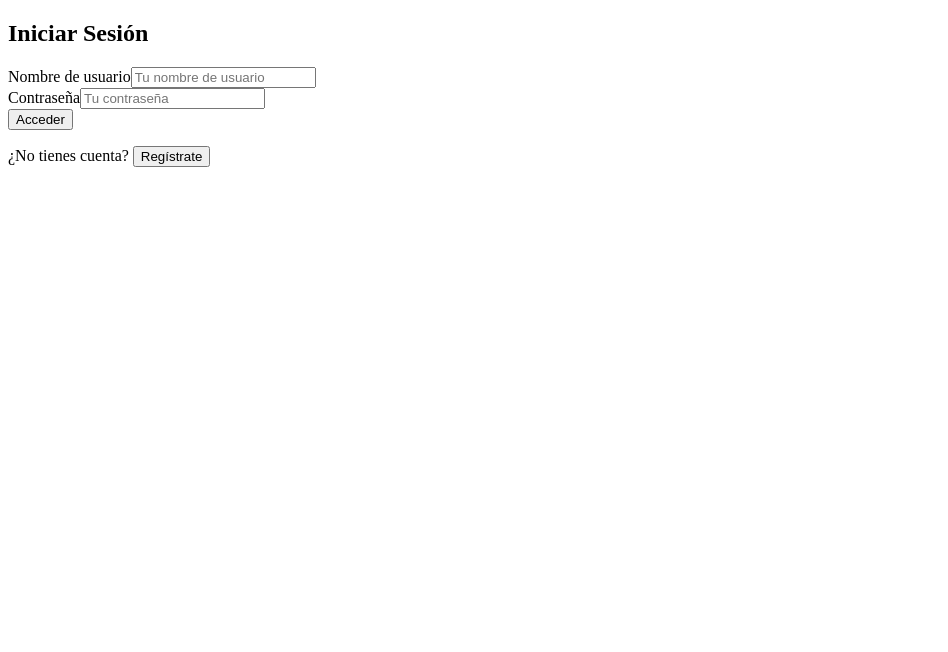
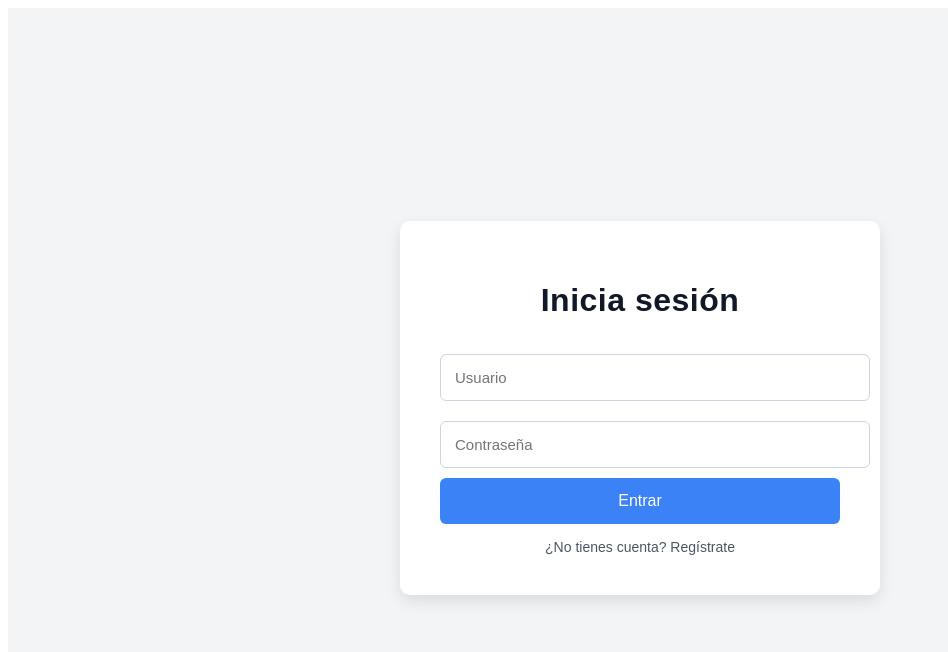
Before and after one commit to Perkiins/hokosocial, a React (Vite) app: page /login in a window 1280 px wide. Shown: the top 652 px of the page, without its empty margins (0-948 px from the left). Built offline with nearby package versions, Linux system fonts and the light colour scheme.

Commit message:
Update App.jsx

```diff
--- a/src/App.jsx
+++ b/src/App.jsx
@@ -1,240 +1,30 @@
-import React, { useState, useEffect } from "react";
+import React from 'react';
+import { BrowserRouter as Router, Routes, Route, Navigate } from 'react-router-dom';
+import Login from './pages/login';
+import Register from './pages/register';
+import Panel from './pages/panel';
 
-const API_LOGIN = "https://jwt-auth-api-k2r3.onrender.com/api/login";
-const API_REGISTER = "https://jwt-auth-api-k2r3.onrender.com/api/register";
-const API_UNFOLLOWERS = "https://jwt-auth-api-k2r3.onrender.com/api/unfollowers";
+function PrivateRoute({ children }) {
+  const token = localStorage.getItem('token');
+  return token ? children : <Navigate to="/login" />;
+}
 
 export default function App() {
-  const [page, setPage] = useState("login"); // login | register | dashboard
-  const [username, setUsername] = useState("");
-  const [password, setPassword] = useState("");
-  const [activeTab, setActiveTab] = useState("tab1");
-  const [loading, setLoading] = useState(false);
-  const [unfollowers, setUnfollowers] = useState([]);
-
-  // Verifica si ya hay token al cargar
-  useEffect(() => {
-    const token = localStorage.getItem("token");
-    if (token) setPage("dashboard");
-  }, []);
-
-  const handleLogin = async (e) => {
-    e.preventDefault();
-    try {
-      const res = await fetch(API_LOGIN, {
-        method: "POST",
-        headers: { "Content-Type": "application/json" },
-        body: JSON.stringify({ username, password }),
-      });
-      const data = await res.json();
-      if (res.ok && data.token) {
-        localStorage.setItem("token", data.token);
-        setPage("dashboard");
-      } else {
-        alert(data.message || "Error al iniciar sesión");
-      }
-    } catch (err) {
-      alert("Error de red");
-    }
-  };
-
-  const handleRegister = async (e) => {
-    e.preventDefault();
-    try {
-      const res = await fetch(API_REGISTER, {
-        method: "POST",
-        headers: { "Content-Type": "application/json" },
-        body: JSON.stringify({ username, password }),
-      });
-      const data = await res.json();
-      if (res.ok) {
-        alert("Registro exitoso. Ahora puedes iniciar sesión.");
-        setPage("login");
-      } else {
-        alert(data.message || "Error al registrarse");
-      }
-    } catch (err) {
-      alert("Error de red");
-    }
-  };
-
-  const handleLogout = () => {
-    localStorage.removeItem("token");
-    setUsername("");
-    setPassword("");
-    setPage("login");
-  };
-
-  const runInstagramScript = async () => {
-    setLoading(true);
-    try {
-      const token = localStorage.getItem("token");
-      const res = await fetch(API_UNFOLLOWERS, {
-        headers: { Authorization: `Bearer ${token}` },
-      });
-      const data = await res.json();
-      if (res.ok) {
-        setUnfollowers(data.unfollowers || []);
-      } else {
-        alert(data.message || "Error al obtener datos");
-      }
-    } catch (err) {
-      alert("Error de red");
-    } finally {
-      setLoading(false);
-    }
-  };
-
   return (
-    <div className="min-h-screen bg-gray-50">
-      {/* Login/Register */}
-      {(page === "login" || page === "register") && (
-        <div className="flex items-center justify-center min-h-screen bg-gradient-to-br from-blue-50 to-indigo-100 px-4">
-          <div className="bg-white rounded-xl shadow-lg p-8 w-full max-w-md">
-            <h2 className="text-3xl font-bold text-center text-gray-800 mb-6">
-              {page === "login" ? "Iniciar Sesión" : "Crear Cuenta"}
-            </h2>
-            <form onSubmit={page === "login" ? handleLogin : handleRegister}>
-              <div className="mb-5">
-                <label className="block text-sm font-medium text-gray-700 mb-1">
-                  Nombre de usuario
-                </label>
-                <input
-                  type="text"
-                  value={username}
-                  onChange={(e) => setUsername(e.target.value)}
-                  className="w-full px-4 py-2 border rounded-lg"
-                  placeholder="Tu nombre de usuario"
-                  required
-                />
-              </div>
-              <div className="mb-6">
-                <label className="block text-sm font-medium text-gray-700 mb-1">
-                  Contraseña
-                </label>
-                <input
-                  type="password"
-                  value={password}
-                  onChange={(e) => setPassword(e.target.value)}
-                  className="w-full px-4 py-2 border rounded-lg"
-                  placeholder="Tu contraseña"
-                  required
-                />
-              </div>
-              <button
-                type="submit"
-                className="w-full bg-blue-600 hover:bg-blue-700 text-white font-semibold py-2 px-4 rounded-lg"
-              >
-                {page === "login" ? "Acceder" : "Registrarse"}
-              </button>
-            </form>
-            <p className="mt-4 text-center text-sm text-gray-600">
-              {page === "login" ? (
-                <>
-                  ¿No tienes cuenta?{" "}
-                  <button
-                    onClick={() => setPage("register")}
-                    className="text-blue-600 underline"
-                  >
-                    Regístrate
-                  </button>
-                </>
-              ) : (
-                <>
-                  ¿Ya tienes cuenta?{" "}
-                  <button
-                    onClick={() => setPage("login")}
-                    className="text-blue-600 underline"
-                  >
-                    Inicia sesión
-                  </button>
-                </>
-              )}
-            </p>
-          </div>
-        </div>
-      )}
-
-      {/* Dashboard */}
-      {page === "dashboard" && (
-        <div className="min-h-screen bg-gray-100">
-          <header className="bg-white shadow-sm">
-            <div className="max-w-7xl mx-auto px-4 py-4 flex justify-between items-center">
-              <h1 className="text-2xl font-bold text-gray-900">Social Insight Panel</h1>
-              <button onClick={handleLogout} className="text-red-600">
-                Cerrar sesión
-              </button>
-            </div>
-          </header>
-
-          <div className="max-w-7xl mx-auto px-4 mt-6">
-            <nav className="flex space-x-8 border-b">
-              <button
-                onClick={() => setActiveTab("tab1")}
-                className={`py-2 ${
-                  activeTab === "tab1" ? "border-b-2 border-blue-500" : ""
-                }`}
-              >
-                Quién no me sigue (Instagram)
-              </button>
-              <button disabled className="text-gray-400 py-2">Buscar seguidores (Threads)</button>
-              <button disabled className="text-gray-400 py-2">Quién no me sigue (Threads)</button>
-            </nav>
-
-            <div className="mt-6">
-              {activeTab === "tab1" && (
-                <div className="bg-white p-6 rounded shadow">
-                  <h2 className="text-xl font-semibold mb-4">Instagram Unfollowers</h2>
-                  <p className="text-gray-600 mb-4">
-                    Haz clic en el botón para ejecutar el script y ver quién no te sigue de vuelta.
-                  </p>
-                  {loading ? (
-                    <p className="text-blue-600">Procesando...</p>
-                  ) : (
-                    <>
-                      <button
-                        onClick={runInstagramScript}
-                        className="bg-blue-600 text-white px-4 py-2 rounded"
-                      >
-                        Ejecutar Script
-                      </button>
-                      {unfollowers.length > 0 && (
-                        <div className="mt-4 overflow-auto max-h-96">
-                          <table className="w-full text-left">
-                            <thead>
-                              <tr>
-                                <th className="border px-4 py-2">Usuario</th>
-                                <th className="border px-4 py-2">Perfil</th>
-                              </tr>
-                            </thead>
-                            <tbody>
-                              {unfollowers.map((u, i) => (
-                                <tr key={i}>
-                                  <td className="border px-4 py-2">{u.username}</td>
-                                  <td className="border px-4 py-2">
-                                    <a
-                                      href={u.profileUrl}
-                                      target="_blank"
-                                      rel="noopener noreferrer"
-                                      className="text-blue-600 underline"
-                                    >
-                                      Ver perfil
-                                    </a>
-                                  </td>
-                                </tr>
-                              ))}
-                            </tbody>
-                          </table>
-                        </div>
-                      )}
-                    </>
-                  )}
-                </div>
-              )}
-            </div>
-          </div>
-        </div>
-      )}
-    </div>
+    <Router>
+      <Routes>
+        <Route path="/login" element={<Login />} />
+        <Route path="/register" element={<Register />} />
+        <Route
+          path="/panel"
+          element={
+            <PrivateRoute>
+              <Panel />
+            </PrivateRoute>
+          }
+        />
+        <Route path="*" element={<Navigate to="/login" />} />
+      </Routes>
+    </Router>
   );
 }
```
